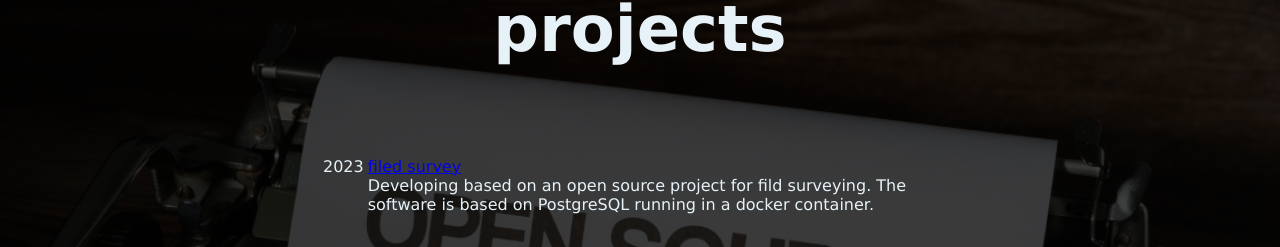
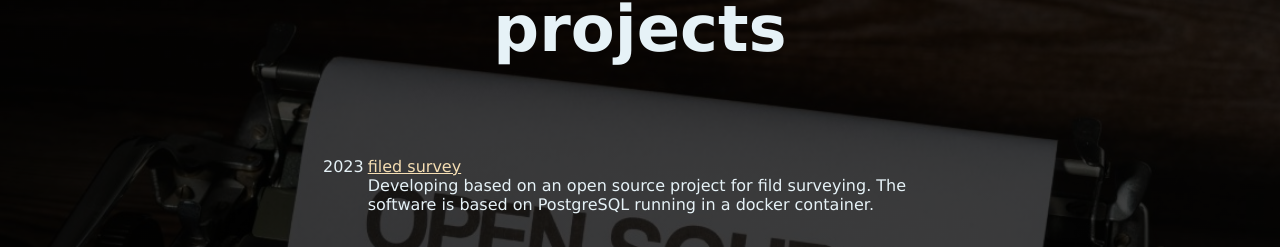
Before and after one commit to urlacher23/urlacher23.github.io, a plain HTML site: page index.html in a window 1280 px wide. Shown: the part 1787-2034 px from the top of the page. Drawn offline with Linux system fonts and the light colour scheme.

Commit message:
05. CSS Correction

```diff
--- a/main.css
+++ b/main.css
@@ -54,6 +54,11 @@ section>* {
 .twocolumns td {
     padding-top: 0.5em;
     padding-bottom: 0.5em;
+}
+
+
+a {
+    color: wheat;
 }
 
 .first {
@@ -121,6 +126,8 @@ section section p {
     width: 100%;
     height: 100vh;
 }
+
+
 
 #part_1 {
     background-image: linear-gradient(rgba(0, 0, 0, 0.75), rgba(0, 0, 0, 0.75)),
```
